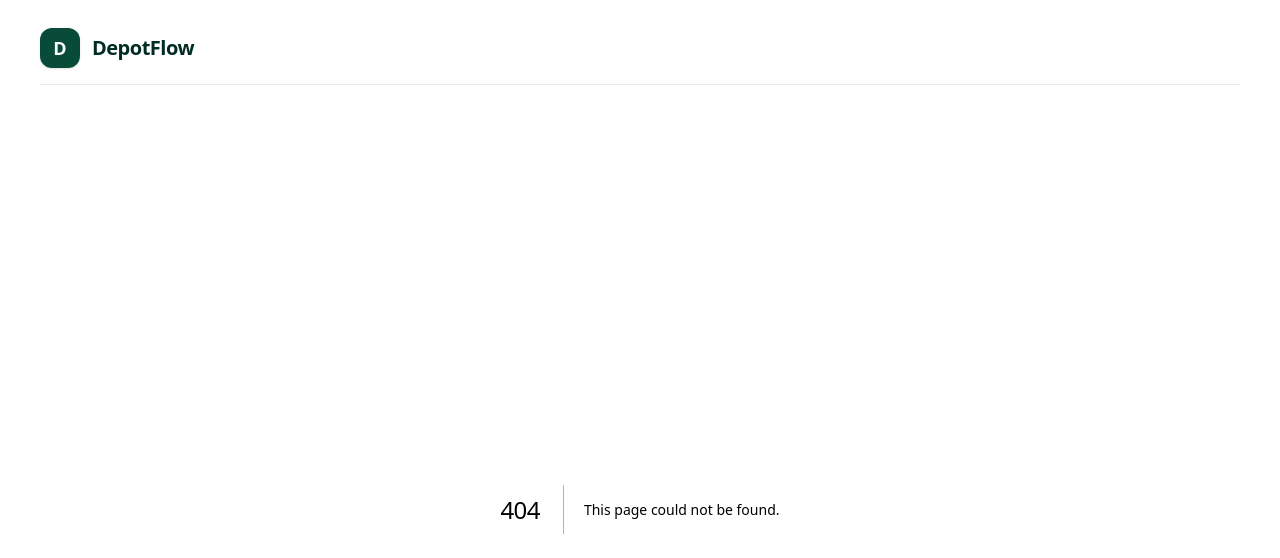
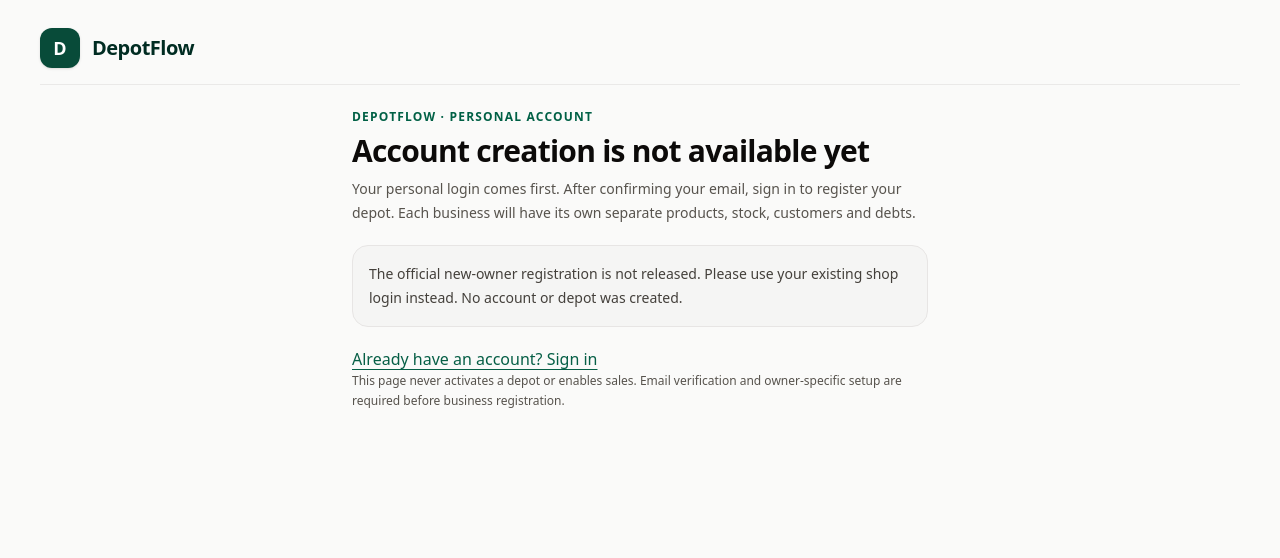
Before and after one commit to NicoCipher/DepotFlow, a Next.js app: page /sign-up in a window 1280 px wide. Before the commit this address had no page. Shown: the top 558 px of the page. Built offline with nearby package versions, Linux system fonts and the light colour scheme.

Commit message:
feat(m2): separate default-disabled personal signup route and email-confirmation guidance

```diff
--- /dev/null
+++ b/src/app/sign-up/page.tsx
@@ -0,0 +1,48 @@
+import Link from "next/link";
+import { CreateAccountForm } from "@/components/create-account-form";
+import { publicSignupConfig } from "@/domain/public-signup";
+
+/** No Auth signup call occurs unless the server-owned release switch and
+ * fixed redirect are configured. Default state is visibly unavailable.
+ */
+export default function PersonalSignUpPage() {
+  const { enabled } = publicSignupConfig();
+  return (
+    <section className="mx-auto w-full max-w-xl space-y-5 pb-8">
+      <header className="space-y-2">
+        <p className="text-xs font-bold uppercase tracking-widest text-emerald-800">
+          DepotFlow · Personal account
+        </p>
+        <h1 className="text-2xl font-extrabold text-stone-950">
+          {enabled ? "Create your account" : "Account creation is not available yet"}
+        </h1>
+        <p className="text-sm leading-6 text-stone-600">
+          Your personal login comes first. After confirming your email, sign
+          in to register your depot. Each business will have its own separate
+          products, stock, customers and debts.
+        </p>
+      </header>
+
+      {enabled ? (
+        <div className="rounded-2xl border border-stone-200 bg-white p-4 sm:p-5">
+          <CreateAccountForm />
+        </div>
+      ) : (
+        <div className="rounded-2xl border border-stone-200 bg-stone-100 p-4">
+          <p className="text-sm leading-6 text-stone-700">
+            The official new-owner registration is not released. Please use
+            your existing shop login instead. No account or depot was created.
+          </p>
+        </div>
+      )}
+
+      <Link href="/sign-in?next=%2Fbusinesses" className="quiet-link">
+        Already have an account? Sign in
+      </Link>
+      <p className="text-xs leading-5 text-stone-600">
+        This page never activates a depot or enables sales. Email verification
+        and owner-specific setup are required before business registration.
+      </p>
+    </section>
+  );
+}
```
